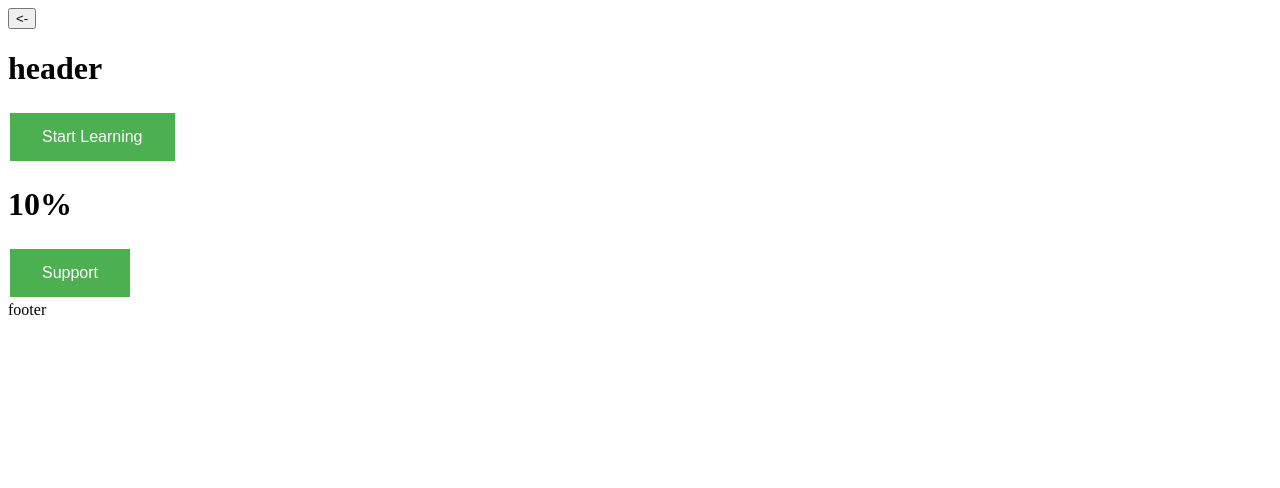
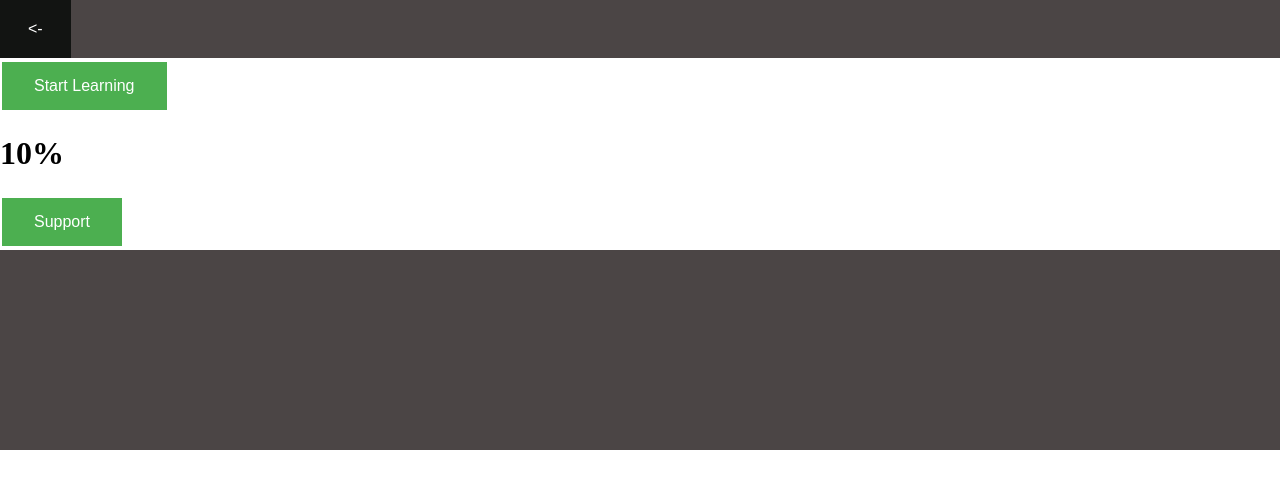
Before and after one commit to TroubledDreamer/mshack, a Vue app: page /home in a window 1280 px wide. Shown: the top 488 px of the page. Built offline with nearby package versions, Linux system fonts and the light colour scheme.

Commit message:
started design

```diff
--- a/index.html
+++ b/index.html
@@ -5,6 +5,14 @@
     <link rel="icon" type="image/svg+xml" href="/vite.svg" />
     <meta name="viewport" content="width=device-width, initial-scale=1.0" />
     <title>Vite + Vue</title>
+
+    <style>
+      body {
+        margin: 0;
+        padding: 0;
+
+      }
+    </style>
   </head>
   <body>
     <div id="app"></div>
--- a/src/components/Footer.vue
+++ b/src/components/Footer.vue
@@ -1,3 +1,16 @@
 <template>
-    <div>footer</div>
+    <div id="footerBackground"></div>
 </template>
+
+<style scoped>
+
+#footerBackground {
+    background-color: #4b4545;
+
+    height: 200px;
+    float: bottom;
+
+
+}
+
+</style>
--- a/src/components/Header.vue
+++ b/src/components/Header.vue
@@ -14,8 +14,40 @@ function goBack() {
 
 <template>
 
-    <div>
-        <button @click="goBack()"><-</button>
-        <h1>header</h1>
+    <div id="headerBackground">
+        <button  id="backButton" @click="goBack()"><-</button>
+
     </div>
 </template>
+
+
+<style scoped>
+
+#headerBackground {
+    background-color: #4b4545;
+    border: none;
+    display: flex;
+
+}
+
+
+#backButton {
+    background-color: #121412;
+    border: none;
+    color: white;
+    padding: 20px 28px;
+    text-align: center;
+    text-decoration: none;
+    display: inline-block;
+    font-size: 16px;
+
+    cursor: pointer;
+}
+
+
+
+
+
+
+
+</style>
```
